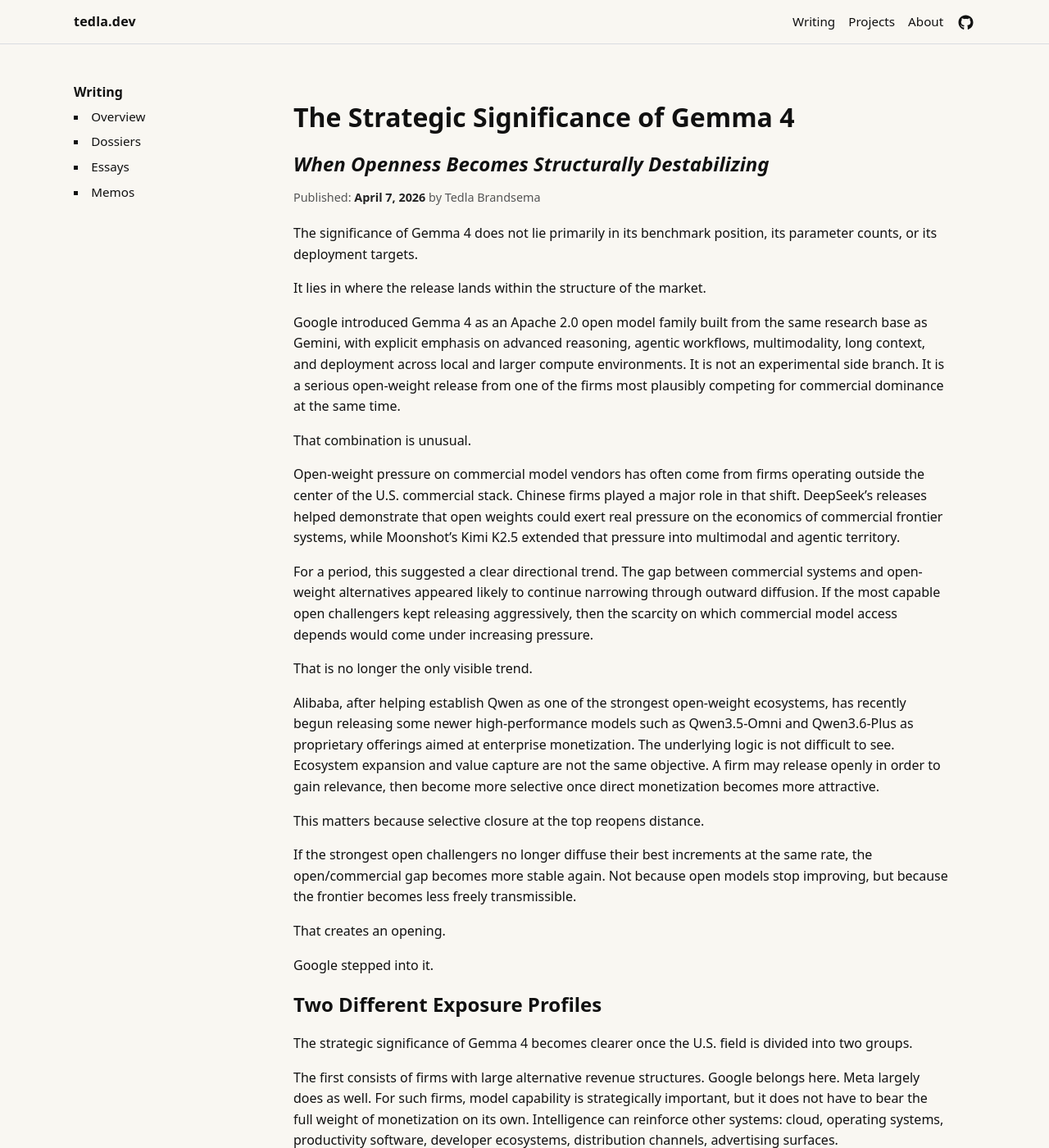
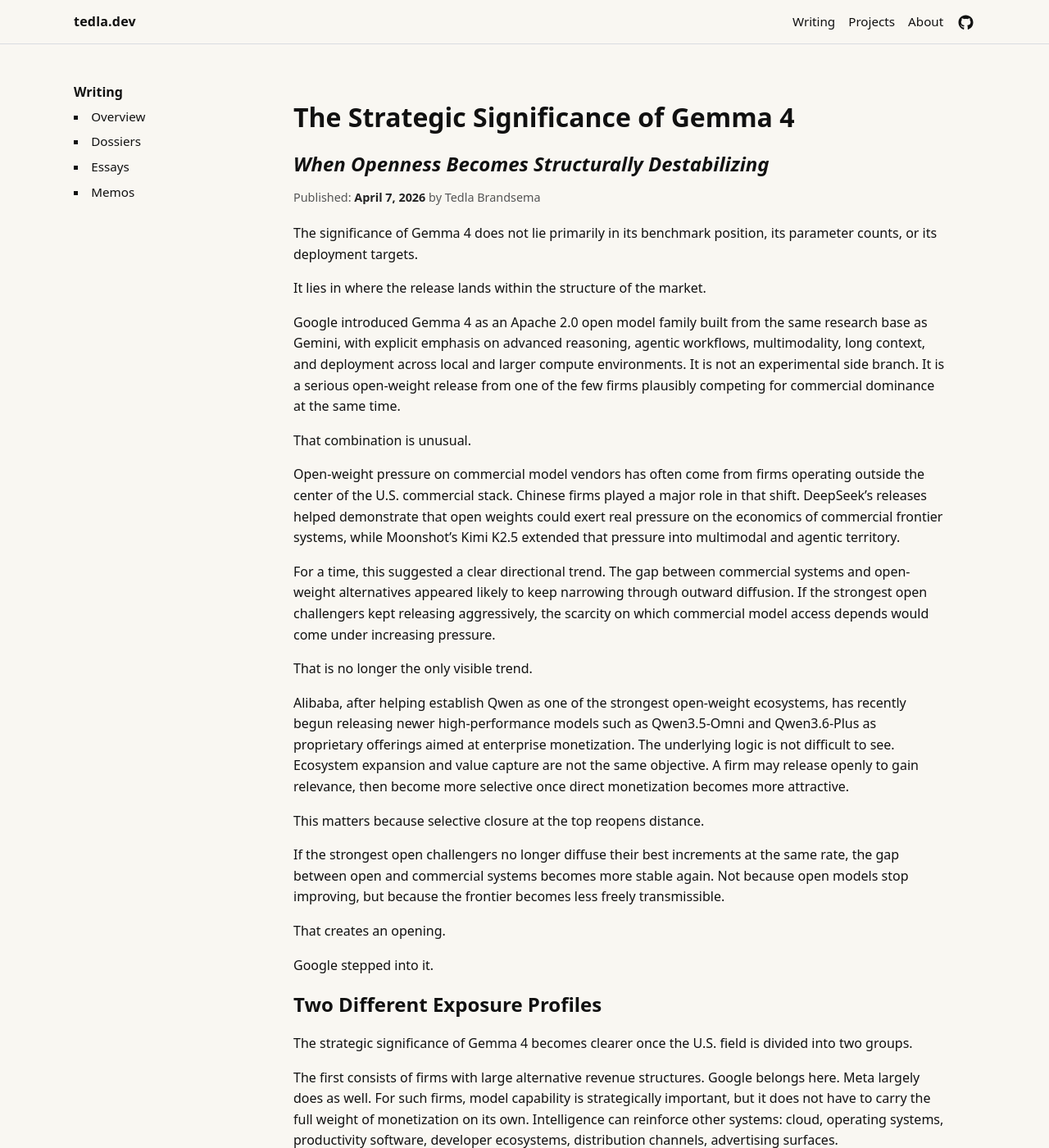
Before and after one commit to tedla-brandsema/tedla-brandsema.github.io, a Jekyll site: the page built from _writing/essays/the-strategic-significance-of-gemma-4.md, in a window 1280 px wide and 1400 px high. Shown: the whole window at 82% size. Built offline with Jekyll 4.4.1, drawn with Linux system fonts in a browser that asks for light colours; some of the changed text lies outside the part shown.

Commit message:
docs: refine wording in Gemma 4 essay

```diff
--- a/_writing/essays/the-strategic-significance-of-gemma-4.md
+++ b/_writing/essays/the-strategic-significance-of-gemma-4.md
@@ -16,21 +16,21 @@
 
 It lies in where the release lands within the structure of the market.
 
-Google introduced Gemma 4 as an Apache 2.0 open model family built from the same research base as Gemini, with explicit emphasis on advanced reasoning, agentic workflows, multimodality, long context, and deployment across local and larger compute environments. It is not an experimental side branch. It is a serious open-weight release from one of the firms most plausibly competing for commercial dominance at the same time.
+Google introduced Gemma 4 as an Apache 2.0 open model family built from the same research base as Gemini, with explicit emphasis on advanced reasoning, agentic workflows, multimodality, long context, and deployment across local and larger compute environments. It is not an experimental side branch. It is a serious open-weight release from one of the few firms plausibly competing for commercial dominance at the same time.
 
 That combination is unusual.
 
 Open-weight pressure on commercial model vendors has often come from firms operating outside the center of the U.S. commercial stack. Chinese firms played a major role in that shift. DeepSeek’s releases helped demonstrate that open weights could exert real pressure on the economics of commercial frontier systems, while Moonshot’s Kimi K2.5 extended that pressure into multimodal and agentic territory.
 
-For a period, this suggested a clear directional trend. The gap between commercial systems and open-weight alternatives appeared likely to continue narrowing through outward diffusion. If the most capable open challengers kept releasing aggressively, then the scarcity on which commercial model access depends would come under increasing pressure.
+For a time, this suggested a clear directional trend. The gap between commercial systems and open-weight alternatives appeared likely to keep narrowing through outward diffusion. If the strongest open challengers kept releasing aggressively, the scarcity on which commercial model access depends would come under increasing pressure.
 
 That is no longer the only visible trend.
 
-Alibaba, after helping establish Qwen as one of the strongest open-weight ecosystems, has recently begun releasing some newer high-performance models such as Qwen3.5-Omni and Qwen3.6-Plus as proprietary offerings aimed at enterprise monetization. The underlying logic is not difficult to see. Ecosystem expansion and value capture are not the same objective. A firm may release openly in order to gain relevance, then become more selective once direct monetization becomes more attractive.
+Alibaba, after helping establish Qwen as one of the strongest open-weight ecosystems, has recently begun releasing newer high-performance models such as Qwen3.5-Omni and Qwen3.6-Plus as proprietary offerings aimed at enterprise monetization. The underlying logic is not difficult to see. Ecosystem expansion and value capture are not the same objective. A firm may release openly to gain relevance, then become more selective once direct monetization becomes more attractive.
 
 This matters because selective closure at the top reopens distance.
 
-If the strongest open challengers no longer diffuse their best increments at the same rate, the open/commercial gap becomes more stable again. Not because open models stop improving, but because the frontier becomes less freely transmissible.
+If the strongest open challengers no longer diffuse their best increments at the same rate, the gap between open and commercial systems becomes more stable again. Not because open models stop improving, but because the frontier becomes less freely transmissible.
 
 That creates an opening.
 
@@ -40,7 +40,7 @@
 
 The strategic significance of Gemma 4 becomes clearer once the U.S. field is divided into two groups.
 
-The first consists of firms with large alternative revenue structures. Google belongs here. Meta largely does as well. For such firms, model capability is strategically important, but it does not have to bear the full weight of monetization on its own. Intelligence can reinforce other systems: cloud, operating systems, productivity software, developer ecosystems, distribution channels, advertising surfaces.
+The first consists of firms with large alternative revenue structures. Google belongs here. Meta largely does as well. For such firms, model capability is strategically important, but it does not have to carry the full weight of monetization on its own. Intelligence can reinforce other systems: cloud, operating systems, productivity software, developer ecosystems, distribution channels, advertising surfaces.
 
 The second consists of firms more directly dependent on turning model access itself into durable recurring revenue while carrying large capital and infrastructure burdens. OpenAI and Anthropic are more exposed to this condition.
 
```
Also changed, not shown: other parts of _writing/essays/the-strategic-significance-of-gemma-4.md (+4 -4 lines).
